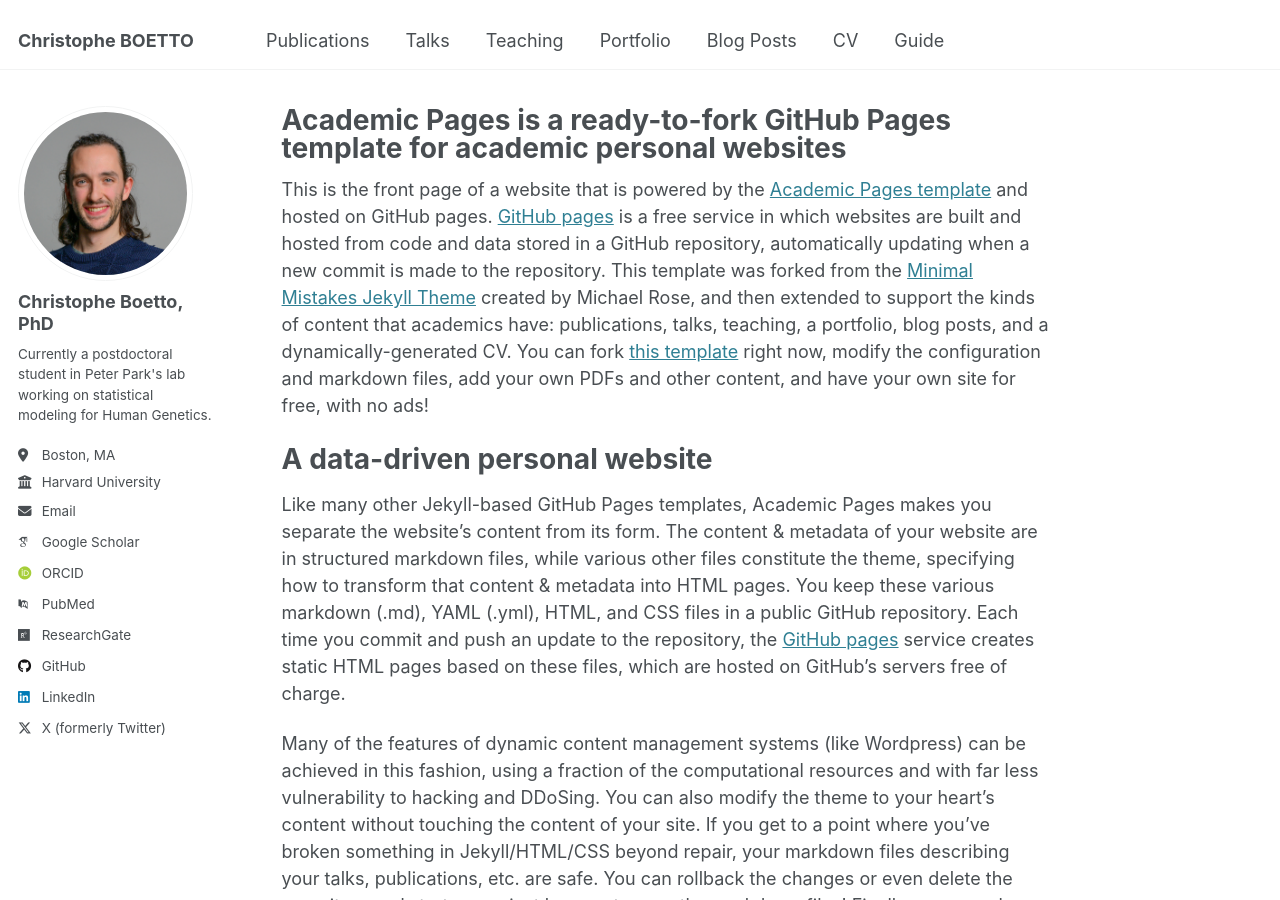
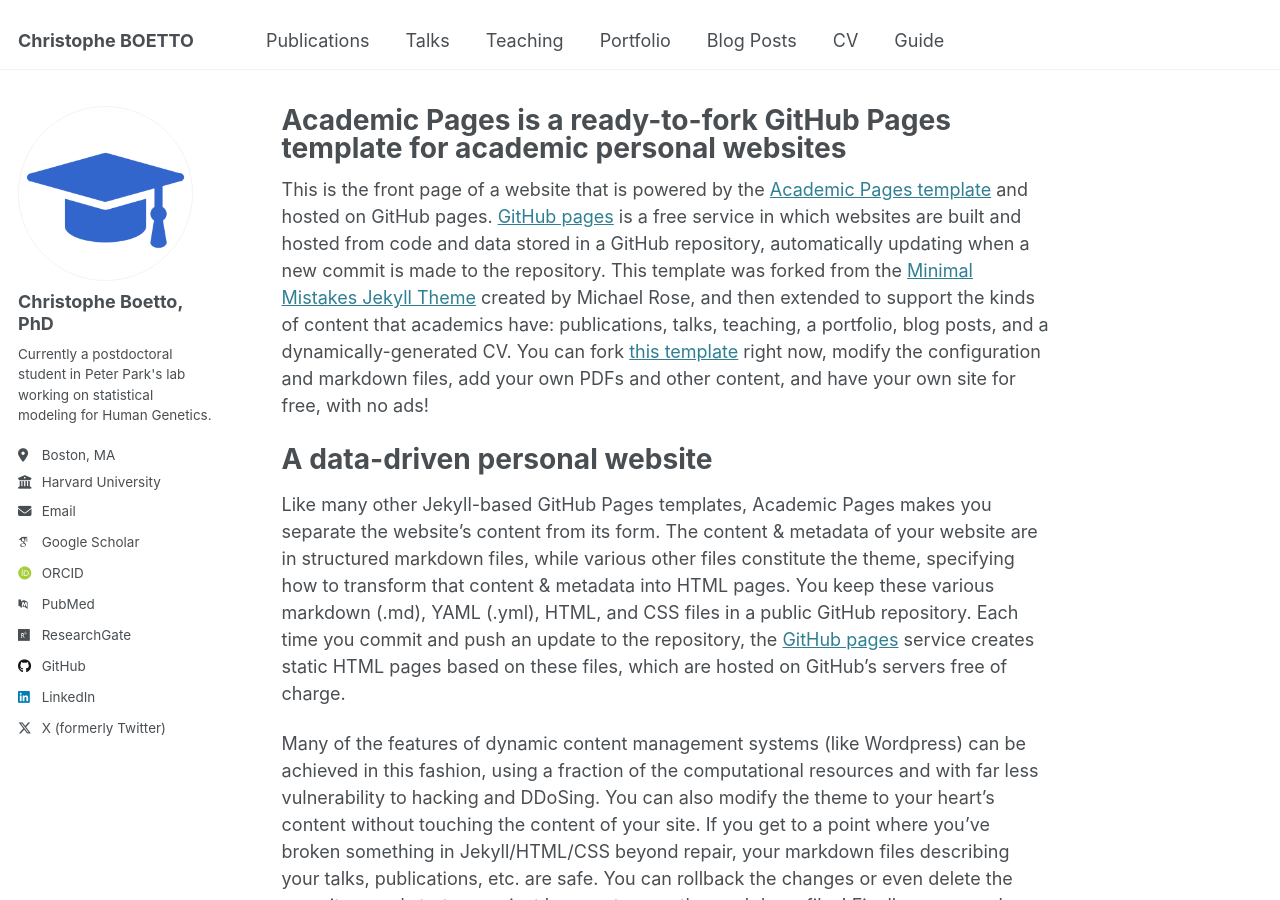
Before and after one commit to christopheboetto/website, a Jekyll site: the page built from _pages/about.md, in a window 1280 px wide and 900 px high. Built offline with Jekyll 4.4.1, drawn with Linux system fonts in a browser that asks for light colours; some web fonts are replaced.

Commit message:
Update _config.yml

```diff
--- a/_config.yml
+++ b/_config.yml
@@ -22,7 +22,7 @@ repository               : "academicpages/academicpages.github.io"
 #               Additional customization can be done by editing /_includes/author-profile.html
 author:
   # Biographic information
-  avatar           : "profile_pic2.png"
+  avatar           : "favicon-512x512.png"
   name             : "Christophe Boetto, PhD"
   pronouns         : # example: "she/her"
   bio              : "Currently a postdoctoral student in Peter Park's lab working on statistical modeling for Human Genetics."
```
